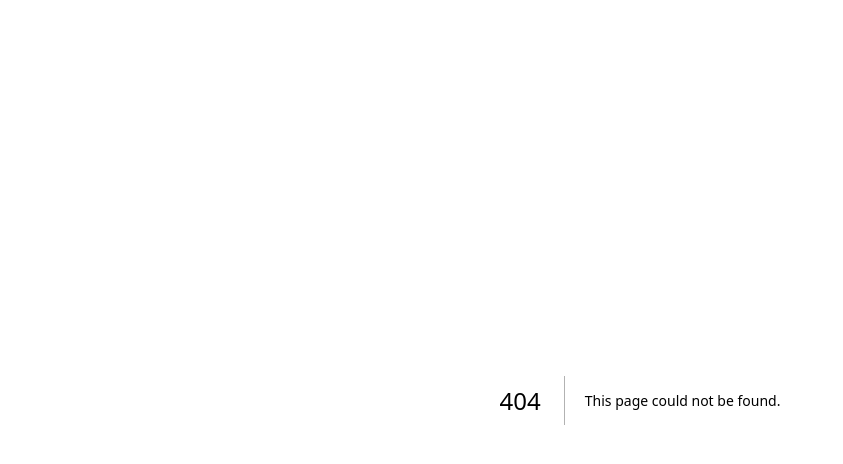
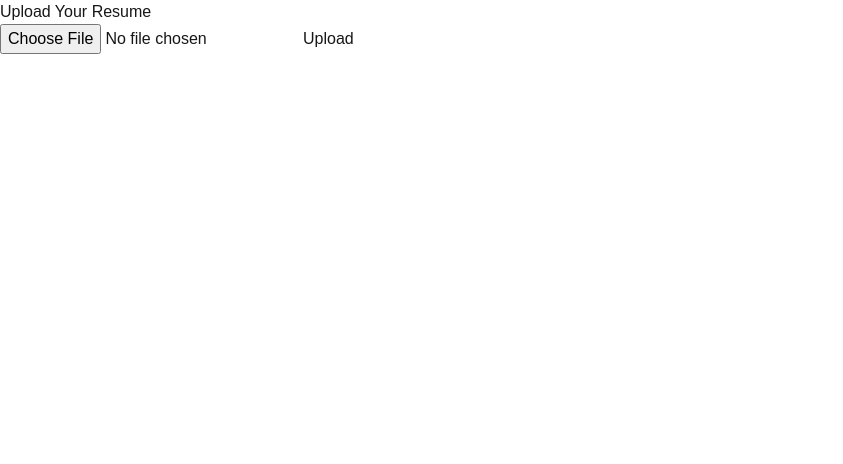
Before and after one commit to YousoufPal/ProfileLive, a Next.js app in the folder frontend/: page /upload in a window 1280 px wide. Before the commit this address had no page. Shown: the top 464 px of the page, without its empty margins (0-843 px from the left). Built offline with nearby package versions, Linux system fonts and the light colour scheme.

Commit message:
Created simple upload page for pdf upload

```diff
--- /dev/null
+++ b/frontend/src/pages/upload.tsx
@@ -0,0 +1,31 @@
+    // frontend/src/pages/upload.tsx
+import { useState } from 'react';
+
+export default function UploadPage() {
+    const [selectedFile, setSelectedFile] = useState<File | null>(null);
+
+    const handleFileChange = (event: React.ChangeEvent<HTMLInputElement>) => {
+        if (event.target.files && event.target.files.length > 0) {
+            setSelectedFile(event.target.files[0]);
+        }
+    };
+
+    const handleUpload = () => {
+        if (selectedFile) {
+            console.log("File selected:", selectedFile.name);
+        } else {
+            console.log("No file selected.");
+        }
+    };
+
+    return (
+        <div>
+            <h1>Upload Your Resume</h1>
+            <input type="file" accept=".pdf" onChange={handleFileChange} />
+            <button onClick={handleUpload} disabled={!selectedFile}>
+                Upload
+            </button>
+            {selectedFile && <p>Selected file: {selectedFile.name}</p>}
+        </div>
+    );
+}
```
